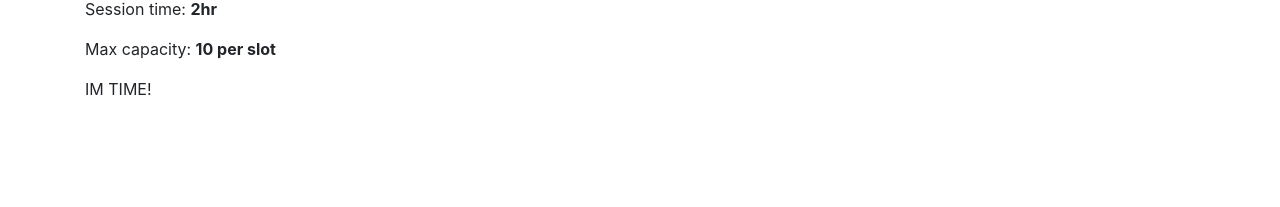
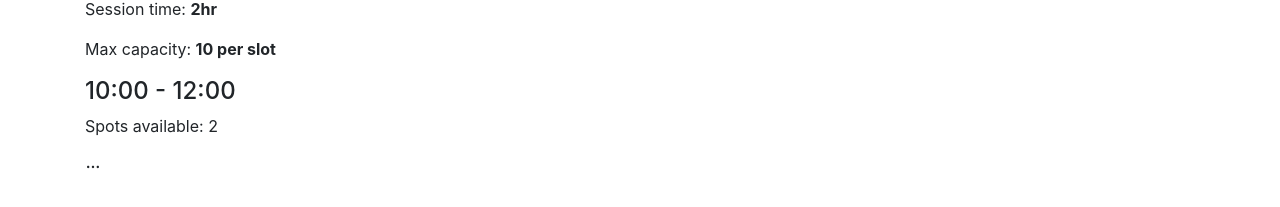
Before and after one commit to Cherfez/MaxCap-client, a React (Create React App) app: page /booking/1 in a window 1280 px wide. Shown: the part 315-522 px from the top of the page. Built offline with nearby package versions, Linux system fonts and the light colour scheme; no server answers.

Commit message:
basic layout for the timeslots

```diff
--- a/src/components/Timeslots/index.js
+++ b/src/components/Timeslots/index.js
@@ -1,5 +1,37 @@
-import React from "react";
+import React, { useState } from "react";
+
+import { IoIosMore } from "react-icons/io";
 
 export default function Timeslots() {
-  return <div>IM TIME!</div>;
+  const [show, setShow] = useState(false);
+
+  const showDetails = () => {
+    return (
+      <div>
+        <form>
+          <label>Extra climber(s): </label>
+          <input type="number" min="0" max="4" />
+          {/* if nr > 0 --> input field for every name */}
+          <input type="text" placeholder="Name partner" />
+        </form>
+
+        <button>Book session</button>
+      </div>
+    );
+  };
+
+  function clickHandle() {
+    setShow(!show);
+  }
+
+  return (
+    <div>
+      <h4>10:00 - 12:00</h4>
+      <p>Spots available: 2</p>
+      {show && showDetails()}
+      <div onClick={clickHandle}>
+        <IoIosMore />
+      </div>
+    </div>
+  );
 }
```
